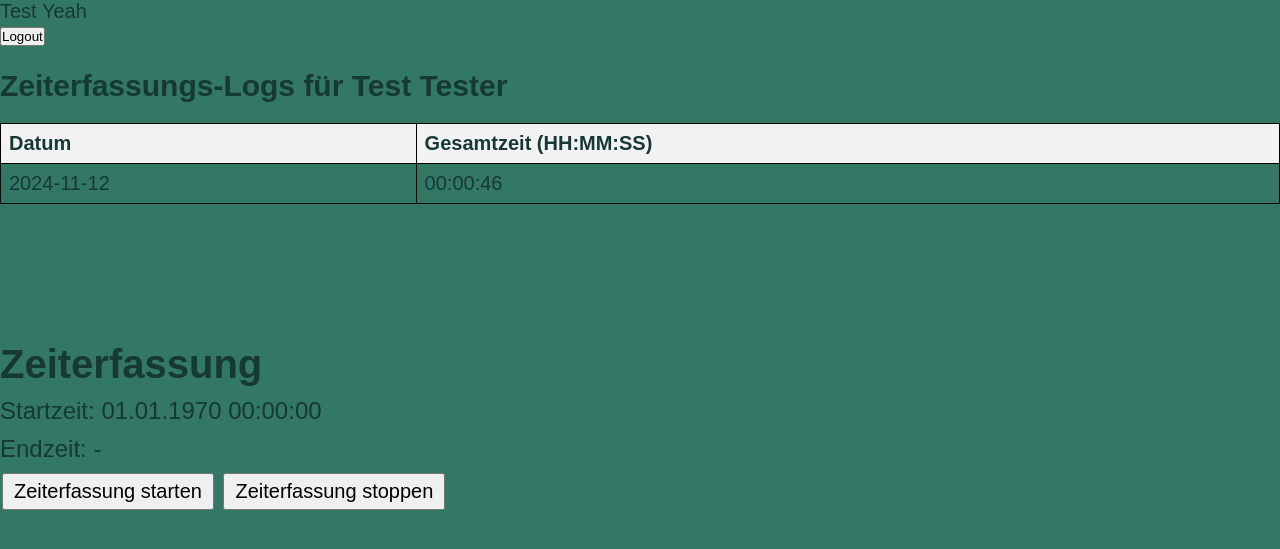
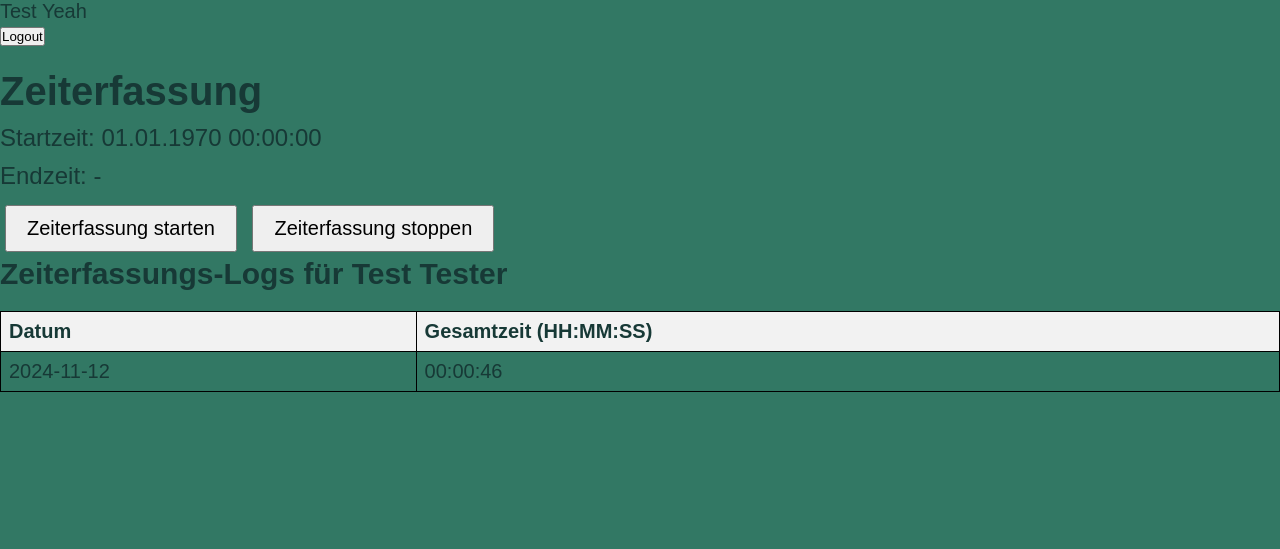
Before and after one commit to medusalich/projekt_lf10, a PHP site: page /dashboard.php in a window 1280 px wide. Shown: the top 549 px of the page. Run offline with PHP 8.4, Linux system fonts and the light colour scheme; a user stored in the database is signed in; data comes from the database, SQL or seed files in the repository.

Commit message:
Dashboard style in style.css verschoben und Anordnung im Dashboard geändert

```diff
--- a/www/css/styles.css
+++ b/www/css/styles.css
@@ -36,6 +36,7 @@ p {
     margin-bottom: 10px;
 }
 
+/* Tabellenstyle Adminbereich*/
 table.adminbereich {
     width: 100%;
     border-collapse:
@@ -48,8 +49,38 @@ th.adminbereich, td.adminbereich {
     border-bottom: 1px solid #ddd;
 }
 
-.btn {
+button.adminbereich {
     padding: 5px 10px;
     margin: 0 2px;
     cursor: pointer;
 }
+
+/* Tabellenstyle Mitarbeiterbereich*/
+.time-display {
+    font-size: 1.2em;
+    margin-top: 10px;
+}
+
+button.mitarbeiterbereich {
+    padding: 10px 20px;
+    margin: 5px;
+    font-size: 1em;
+    cursor: pointer;
+}
+
+table.mitarbeiterbereich {
+    width: 100%;
+    border-collapse: collapse;
+    margin-top: 20px;
+    border: 1px solid black;
+}
+
+th.mitarbeiterbereich, td {
+    padding: 8px;
+    text-align: left;
+    border: 1px solid black;
+}
+
+th.mitarbeiterbereich {
+    background-color: #f2f2f2;
+}
--- a/www/dashboard.php
+++ b/www/dashboard.php
@@ -6,13 +6,14 @@
     $startzeit = isset($_SESSION['startzeit']) ? $_SESSION['startzeit'] : null;
 
     // Wenn nicht eingeloggt wird hier direkt zur Login-Seite gesprungen.
-    if (!isset($_SESSION["isLoggedIn"]) or $_SESSION["isLoggedIn"] == false){
+    if (!isset($_SESSION["isLoggedIn"]) or $_SESSION["isLoggedIn"] == false) {
         header("Location: login-form.php");
     }
 
     // Funktion zum Session-Logout und Session-Destroy.
-    function logout_action() {
-        if (isset($_SESSION["isLoggedIn"])){
+    function logout_action()
+    {
+        if (isset($_SESSION["isLoggedIn"])) {
             if ($_SESSION["isLoggedIn"] == true) {
                 $_SESSION["isLoggedIn"] = false;
                 session_destroy();
@@ -44,46 +45,21 @@
     $mitarbeiter = $stmtName->fetch(PDO::FETCH_ASSOC);
     // Variablen für Vor- und Nachnamen setzen mit Fallback
     $vorname = $mitarbeiter['vorname'] ?? 'Mitarbeiter';
-     $nachname =$mitarbeiter['nachname'] ?? '';
+    $nachname = $mitarbeiter['nachname'] ?? '';
 
 ?>
 
 <!DOCTYPE html>
 <html lang="de">
+
 <head>
     <meta charset="UTF-8">
     <meta name="viewport" content="width=device-width, initial-scale=1.0">
     <title>Dashboard X Logistics</title>
-        <style>
-            .time-display {
-                font-size: 1.2em;
-                margin-top: 10px;
-            }
-            .btn {
-                padding: 10px 20px;
-                margin: 5px;
-                font-size: 1em;
-                cursor: pointer;
-            }
-            table {
-                width: 100%;
-                border-collapse: collapse;
-                margin-top: 20px;
-            }
-            table, th, td {
-                border: 1px solid black;
-            }
-            th, td {
-                padding: 8px;
-                text-align: left;
-            }
-            th {
-                background-color: #f2f2f2;
-            }
-    </style>
     <link rel="stylesheet" href="css/styles.css">
     <link rel="icon" href="images/favicon.ico" type="image/x-icon">
 </head>
+
 <body class="xlogo">
     Test Yeah
     <form method="post">
@@ -91,13 +67,28 @@
         <br><br>
     </form>
 
-    <h2>Zeiterfassungs-Logs für  <?php echo htmlspecialchars($vorname . ' ' . $nachname); ?></h2>
+    <h1>Zeiterfassung</h1>
+
+    <!-- Nachricht / Status -->
+    <div id="statusMessage"></div>
+
+    <!-- Anzeige der Start- und Endzeit -->
+    <div class="time-display">
+        <p>Startzeit: <span id="startzeit"><?php echo $startzeit ? date('d.m.Y H:i:s', strtotime($startzeit)) : '-'; ?></span></p>
+        <p>Endzeit: <span id="endzeit">-</span></p>
+    </div>
+
+    <!-- Buttons zum Starten und Stoppen der Zeiterfassung -->
+    <button class="mitarbeiterbereich" onclick="startZeiterfassung()">Zeiterfassung starten</button>
+    <button class="mitarbeiterbereich" onclick="stopZeiterfassung()">Zeiterfassung stoppen</button>
+
+    <h2>Zeiterfassungs-Logs für <?php echo htmlspecialchars($vorname . ' ' . $nachname); ?></h2>
 
     <!-- Tabelle zur Anzeige der Zeiterfassungsdaten -->
-        <table>
+    <table class="mitarbeiterbereich">
         <tr>
-                <th>Datum</th>
-                <th>Gesamtzeit (HH:MM:SS)</th>
+            <th class="mitarbeiterbereich">Datum</th>
+            <th class="mitarbeiterbereich">Gesamtzeit (HH:MM:SS)</th>
         </tr>
 
         <?php
@@ -113,23 +104,6 @@
         }
         ?>
     </table>
-    <br><br>
-    <br><br>
-    <br><br>
-    <h1>Zeiterfassung</h1>
-
-    <!-- Nachricht / Status -->
-    <div id="statusMessage"></div>
-
-    <!-- Anzeige der Start- und Endzeit -->
-    <div class="time-display">
-        <p>Startzeit: <span id="startzeit"><?php echo $startzeit ? date('d.m.Y H:i:s', strtotime($startzeit)) : '-'; ?></span></p>
-        <p>Endzeit: <span id="endzeit">-</span></p>
-    </div>
-
-    <!-- Buttons zum Starten und Stoppen der Zeiterfassung -->
-    <button class="btn" onclick="startZeiterfassung()">Zeiterfassung starten</button>
-    <button class="btn" onclick="stopZeiterfassung()">Zeiterfassung stoppen</button>
 
     <script>
         // Funktion zum Starten der Zeiterfassung
@@ -162,8 +136,7 @@
                     }
                 });
         }
-
-
     </script>
 </body>
+
 </html>
```
Lines whose indentation alone changed are shown as unchanged.
